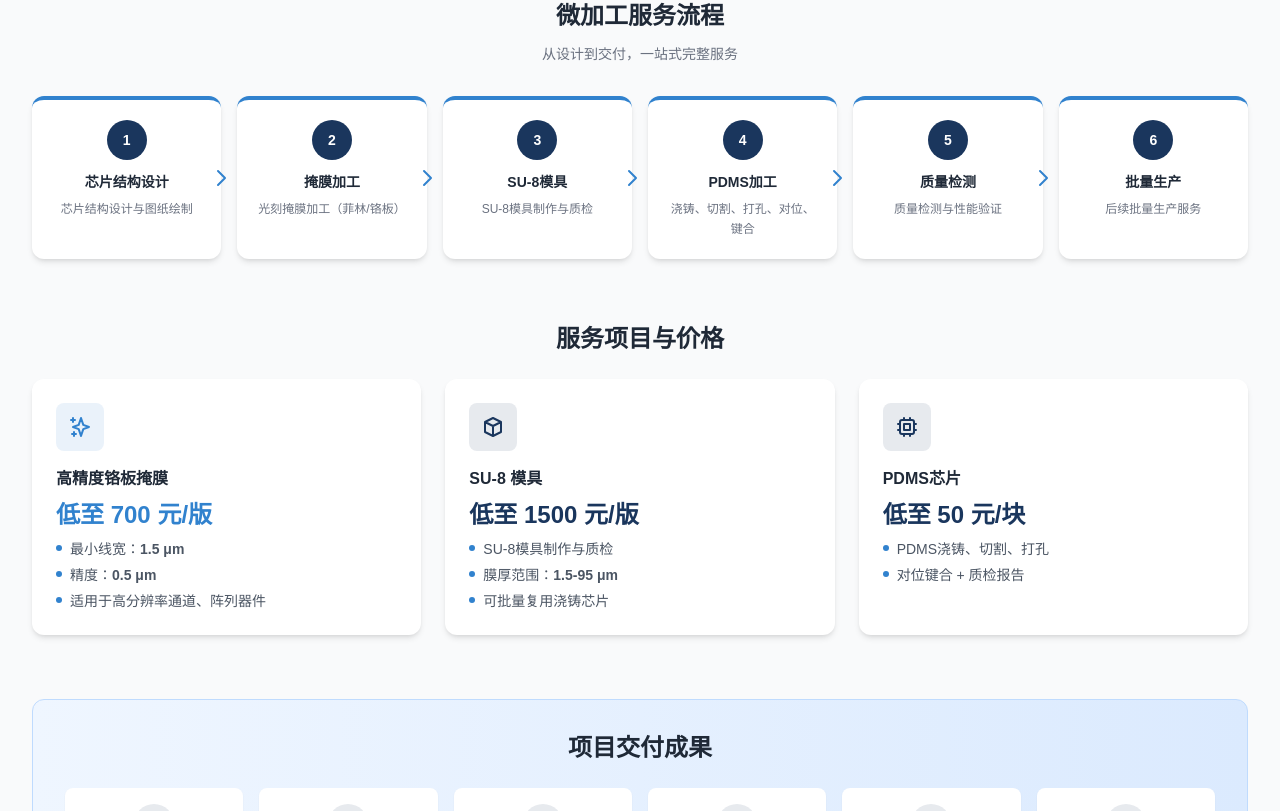
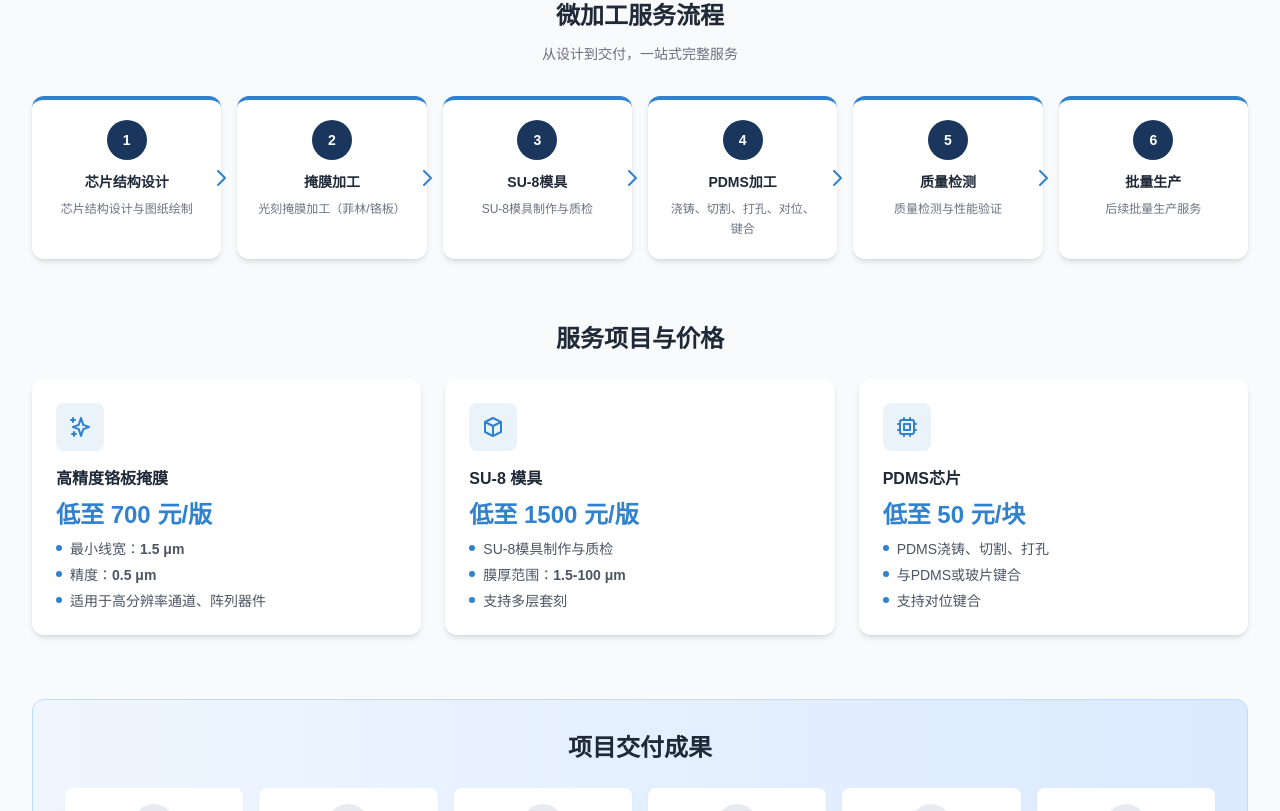
Before and after one commit to lide009/beizhou-com, a Vue app: page /#/services in a window 1280 px wide. Shown: the part 420-1231 px from the top of the page. Built offline with nearby package versions, Linux system fonts and the light colour scheme.

Commit message:
style: unify pricing card colors, update SU-8/PDMS specs

```diff
--- a/src/views/Services.vue
+++ b/src/views/Services.vue
@@ -69,13 +69,13 @@
 
           <!-- SU-8 模具 -->
           <div class="bg-white rounded-xl shadow-md p-6">
-            <div class="w-12 h-12 bg-primary/10 rounded-lg flex items-center justify-center mb-4">
-              <svg class="w-6 h-6 text-primary" fill="none" stroke="currentColor" viewBox="0 0 24 24">
+            <div class="w-12 h-12 bg-accent/10 rounded-lg flex items-center justify-center mb-4">
+              <svg class="w-6 h-6 text-accent" fill="none" stroke="currentColor" viewBox="0 0 24 24">
                 <path stroke-linecap="round" stroke-linejoin="round" stroke-width="2" d="M20 7l-8-4-8 4m16 0l-8 4m8-4v10l-8 4m0-10L4 7m8 4v10M4 7v10l8 4"/>
               </svg>
             </div>
             <h3 class="font-bold text-gray-800 mb-2">SU-8 模具</h3>
-            <div class="text-2xl font-bold text-primary mb-2">低至 1500 元/版</div>
+            <div class="text-2xl font-bold text-accent mb-2">低至 1500 元/版</div>
             <ul class="space-y-1.5 text-sm text-gray-600">
               <li class="flex items-start gap-2">
                 <span class="w-1.5 h-1.5 bg-accent rounded-full mt-1.5 flex-shrink-0"></span>
@@ -83,24 +83,24 @@
               </li>
               <li class="flex items-start gap-2">
                 <span class="w-1.5 h-1.5 bg-accent rounded-full mt-1.5 flex-shrink-0"></span>
-                <span>膜厚范围：<strong>1.5-95 μm</strong></span>
+                <span>膜厚范围：<strong>1.5-100 μm</strong></span>
               </li>
               <li class="flex items-start gap-2">
                 <span class="w-1.5 h-1.5 bg-accent rounded-full mt-1.5 flex-shrink-0"></span>
-                <span>可批量复用浇铸芯片</span>
+                <span>支持多层套刻</span>
               </li>
             </ul>
           </div>
 
           <!-- PDMS 芯片 -->
           <div class="bg-white rounded-xl shadow-md p-6">
-            <div class="w-12 h-12 bg-primary/10 rounded-lg flex items-center justify-center mb-4">
-              <svg class="w-6 h-6 text-primary" fill="none" stroke="currentColor" viewBox="0 0 24 24">
+            <div class="w-12 h-12 bg-accent/10 rounded-lg flex items-center justify-center mb-4">
+              <svg class="w-6 h-6 text-accent" fill="none" stroke="currentColor" viewBox="0 0 24 24">
                 <path stroke-linecap="round" stroke-linejoin="round" stroke-width="2" d="M9 3v2m6-2v2M9 19v2m6-2v2M5 9H3m2 6H3m18-6h-2m2 6h-2M7 19h10a2 2 0 002-2V7a2 2 0 00-2-2H7a2 2 0 00-2 2v10a2 2 0 002 2zM9 9h6v6H9V9z"/>
               </svg>
             </div>
             <h3 class="font-bold text-gray-800 mb-2">PDMS芯片</h3>
-            <div class="text-2xl font-bold text-primary mb-2">低至 50 元/块</div>
+            <div class="text-2xl font-bold text-accent mb-2">低至 50 元/块</div>
             <ul class="space-y-1.5 text-sm text-gray-600">
               <li class="flex items-start gap-2">
                 <span class="w-1.5 h-1.5 bg-accent rounded-full mt-1.5 flex-shrink-0"></span>
@@ -108,7 +108,11 @@
               </li>
               <li class="flex items-start gap-2">
                 <span class="w-1.5 h-1.5 bg-accent rounded-full mt-1.5 flex-shrink-0"></span>
-                <span>对位键合 + 质检报告</span>
+                <span>与PDMS或玻片键合</span>
+              </li>
+              <li class="flex items-start gap-2">
+                <span class="w-1.5 h-1.5 bg-accent rounded-full mt-1.5 flex-shrink-0"></span>
+                <span>支持对位键合</span>
               </li>
             </ul>
           </div>
```
